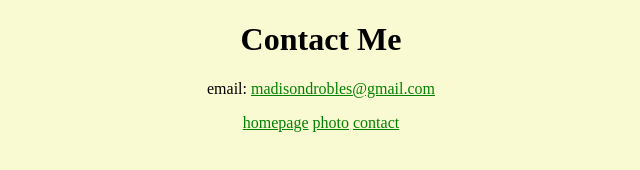
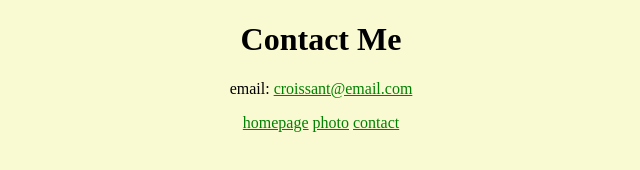
Before and after one commit to mrsmrobles/Croissant, a plain HTML site: page contact.html in a window 1280 px wide. Shown: the full height of the page, 319-959 px from the left. Drawn offline with Linux system fonts and the light colour scheme.

Commit message:
changed email

```diff
--- a/contact.html
+++ b/contact.html
@@ -10,7 +10,7 @@
     <h1>Contact Me</h1>
     <p>
       email:
-      <a href="mailto:madisondrobles@gmail.com">madisondrobles@gmail.com</a>
+      <a href="mailto:madisondrobles@gmail.com">croissant@email.com</a>
     </p>
     <a href="/index.html">homepage</a>
     <a href="/photo.html">photo</a>
```
